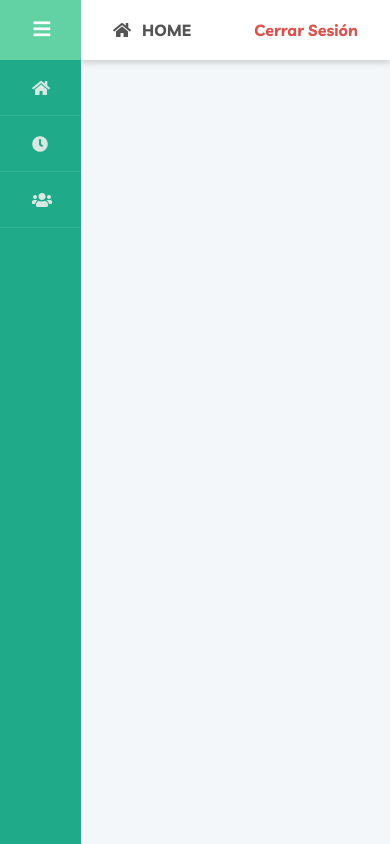
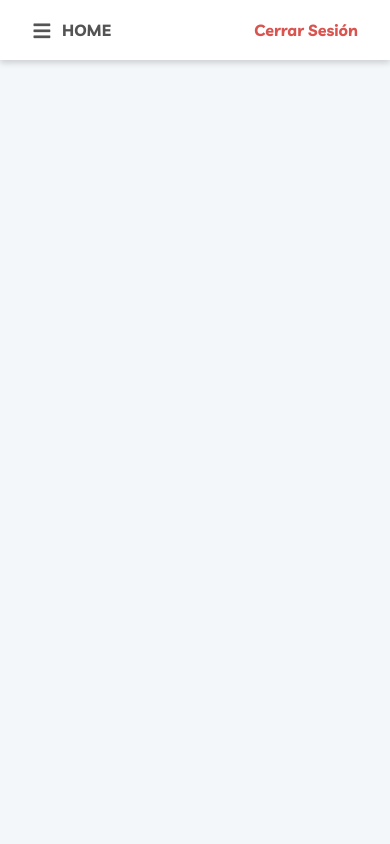
Before and after one commit to JesusAtao96/avocado-admin-template, a website: page index.html in a window 390 px wide. Drawn offline with Linux system fonts and the light colour scheme.

Commit message:
Sidebar mobile updated

```diff
--- a/index.html
+++ b/index.html
@@ -21,10 +21,14 @@
     <div class="c-dashboard">
       <header class="c-header">
         <div class="c-header__toolbar">
-          <h1 class="c-header__title">
-            <i class="c-header__icon fas fa-home"></i>
-            Home
-          </h1>
+          <div class="c-header__nav">
+            <button class="c-header__toggle" onclick="onToggle()">
+              <i class="c-nav__icon fas fa-bars"></i>
+            </button>
+            <h1 class="c-header__title">
+              Home
+            </h1>
+          </div>
           <a href="javascript:void(0)" class="c-header__logout">
             Cerrar Sesión
           </a>
@@ -32,7 +36,7 @@
       </header>
       <nav id="nav" class="c-nav">
         <div class="c-nav__header">
-          <h1 class="c-nav__logo">Avocado</h1>
+          <h1 id="logo" class="c-nav__logo">Avocado</h1>
           <button class="c-nav__toggle" onclick="onToggle()">
             <i class="c-nav__icon fas fa-bars"></i>
           </button>
--- a/index.js
+++ b/index.js
@@ -1,5 +1,6 @@
 // c-nav--toggled
 var nav = document.getElementById("nav");
+var logo = document.getElementById("logo");
 
 if (window.innerWidth <= 600) {
     onToggle();
@@ -7,4 +8,10 @@ if (window.innerWidth <= 600) {
 
 function onToggle() {
     nav.classList.toggle("c-nav--toggled");
+
+    if (nav.classList.contains("c-nav--toggled")) {
+        logo.innerText = "A";
+    } else {
+        logo.innerText = "Avocado";
+    }
 }
--- a/scss/components/_c-dashboard.scss
+++ b/scss/components/_c-dashboard.scss
@@ -4,9 +4,9 @@
     grid-template-rows: $header-height 1fr;
     grid-template-columns: min-content 1fr;
 
-    @include md() {
+    /* @include md() {
         grid-template-columns: $nav-min-width 1fr;
-    }
+    } */
 
     &__main {
         flex: 1;
--- a/scss/components/_c-header.scss
+++ b/scss/components/_c-header.scss
@@ -8,10 +8,28 @@
   box-shadow: 0 3px 6px rgba(0, 0, 0, 0.16);
   position: relative;
 
+  &__nav {
+    display: flex;
+    align-items: center;
+  }
+
+  &__toggle {
+    margin: 0;
+    border: 0;
+    outline: 0;
+    background: transparent;
+    color: $black;
+    cursor: pointer;
+    font-size: 1.2rem;
+    padding: 0;
+    height: 19px;
+  }
+
   &__title {
     color: $black;
     font-size: 20px;
     text-transform: uppercase;
+    margin-left: 10px;
 
     @include md() {
         font-size: 16px;
--- a/scss/components/_c-nav.scss
+++ b/scss/components/_c-nav.scss
@@ -9,18 +9,42 @@
   transition: all 0.3s;
   z-index: 10;
 
+  @include sm() {
+    grid-column: 1 / 3;
+  }
+
   &--toggled {
     width: $nav-min-width;
+
+    @include sm() {
+      width: 0;
+    }
+
+    /* &:hover {
+      width: $nav-max-width;
+
+      @include md() {
+        width: $nav-min-width;
+      }
+
+      @include sm() {
+        width: 0;
+      }
+    } */
   }
 
-  &--toggled &__logo,
   &--toggled &__text {
     display: none;
   }
 
-  @include md() {
-    grid-template-columns: $nav-min-width 1fr;
-  }
+  /* &--toggled:hover &__logo,
+  &--toggled:hover &__text {
+    display: block;
+
+    @include md() {
+      display: none;
+    }
+  } */
 
   &__header {
     display: flex;
@@ -47,6 +71,11 @@
     cursor: pointer;
     font-size: 1.2rem;
     padding: 0;
+    display: none;
+
+    @include sm() {
+      display: block;
+    }
   }
 
   &__menu {
```
Also changed, not shown: css/style.css.
